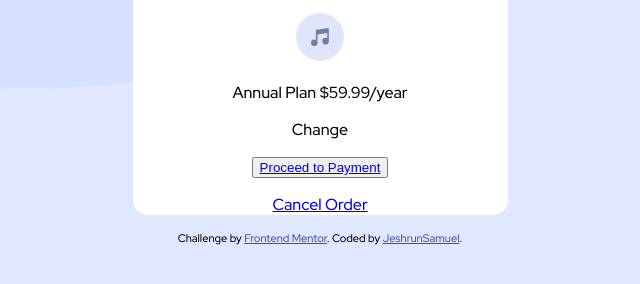
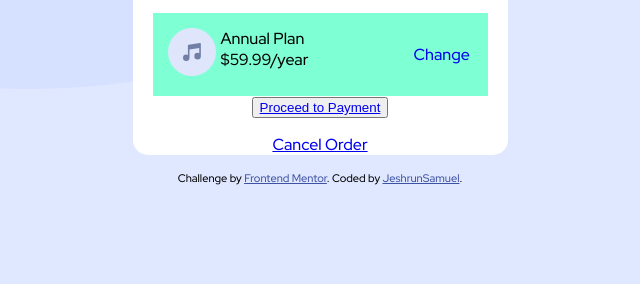
Before and after one commit to JeshrunSamuel/Frontend-Mentor-Order-summary-card, a plain HTML site: page index.html in a window 1280 px wide. Shown: the part 348-632 px from the top of the page, without its empty margins (320-960 px from the left). Drawn offline with Linux system fonts and the light colour scheme.

Commit message:
plan section

```diff
--- a/index.html
+++ b/index.html
@@ -23,10 +23,10 @@
             <div class="plan-container">
                 <div class="music-icon"><img src="images/icon-music.svg" alt=""></div>
                 <div class="plan">
-                    <p>Annual Plan
-                    <span>$59.99/year</span></p>
+                    <p>Annual Plan</p>
+                    <p>$59.99/year</p>
                 </div>
-                <p>Change</p>
+                <p><a href="#">Change</a></p>
             </div>
 
             <button><a href="#">Proceed to Payment</a></button>
--- a/style.scss
+++ b/style.scss
@@ -26,3 +26,29 @@ p {
     }
 
 }
+
+.plan-container {
+    display: flex;
+    flex-direction: row;
+    gap: 5px;
+    padding: 15px;
+    background-color: aquamarine;
+
+
+    .plan {
+        display: flex;
+        flex-direction: column;
+        align-items: flex-start;
+
+        p {
+            margin: 0;
+        }
+    }
+
+    p a {
+        text-decoration: none;
+        position: relative;
+        left: 100px;
+    }
+
+}
```
Also changed, not shown: style.css, 1 other file.
